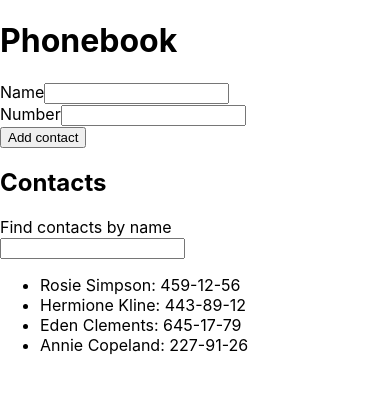
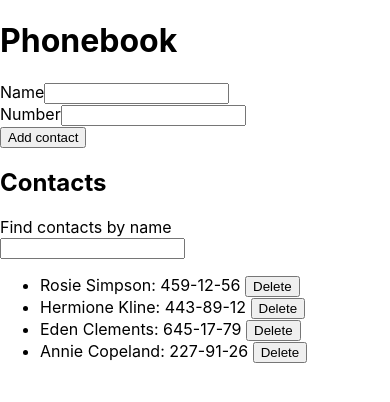
Before and after one commit to irensmile/goit-react-hw-02-phonebook, a React (Create React App) app: page / in a window 390 px wide. Shown: the top 402 px of the page. Built offline with nearby package versions, Linux system fonts and the light colour scheme.

Commit message:
phonebook-6

```diff
--- a/src/components/App.jsx
+++ b/src/components/App.jsx
@@ -14,9 +14,7 @@ export class App extends Component{
     {id: 'id-3', name: 'Eden Clements', number: '645-17-79'},
     {id: 'id-4', name: 'Annie Copeland', number: '227-91-26'},
   ],
-    filter: '',
-    name: '',
-    number: ''
+    filter: ''
   }
 
   onAddContact = e => {
@@ -29,6 +27,13 @@ export class App extends Component{
       alert(`${e.name} is already in contacts.`);
     this.setState({contacts: this.state.contacts.concat([newContact])});
   }
+  onDelete = (id) => {
+    this.setState((prev) => (
+      {
+        contacts:
+          prev.contacts.filter(c => c.id !== id)
+      }));
+  }
 
 onSearching = filter => {
   this.setState({ filter: filter});
@@ -40,7 +45,7 @@ onSearching = filter => {
       <ContactForm onAddContact={this.onAddContact}></ContactForm>
       <h2>Contacts</h2>
       <Filter onSearching = {this.onSearching}></Filter>
-      <ContactList contacts = {this.state.contacts} filter = {this.state.filter}></ContactList>
+      <ContactList onDelete={ this.onDelete } contacts = {this.state.contacts} filter = {this.state.filter}></ContactList>
     </div>
   )
 
--- a/src/components/ContactItem.jsx
+++ b/src/components/ContactItem.jsx
@@ -1,3 +1,3 @@
-export const ContactItem = ({name, number}) => (
-    (<li>{name}: {number}</li>)
+export const ContactItem = ({ id, name, number, onDelete }) => (
+    <li>{name}: {number} <button type="button" onClick={() => onDelete(id)} >Delete</button></li>
 )
--- a/src/components/ContactList.jsx
+++ b/src/components/ContactList.jsx
@@ -7,7 +7,7 @@ export class ContactList extends Component{
             <ul>
                 {this.props.contacts.map(contact => (
                     (!this.props.filter || contact.name.toLowerCase().startsWith(this.props.filter.toLowerCase())) &&
-                    (<ContactItem key={ contact.id} name={contact.name} number={ contact.number} />)
+                    (<ContactItem key={contact.id} id={contact.id} name={contact.name} number={contact.number} onDelete={ this.props.onDelete } />)
                 ))}
             </ul>
         </div>
```
